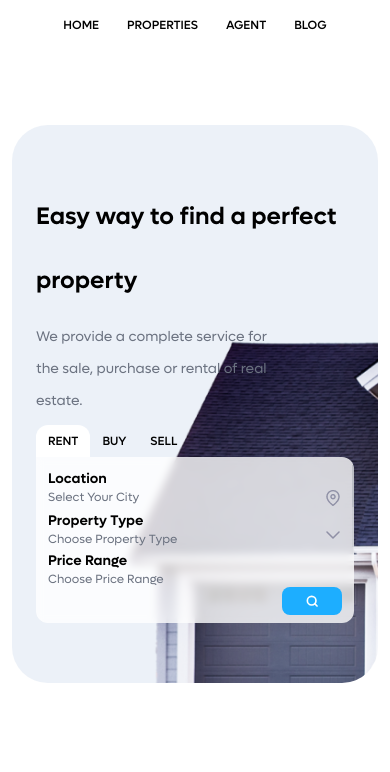
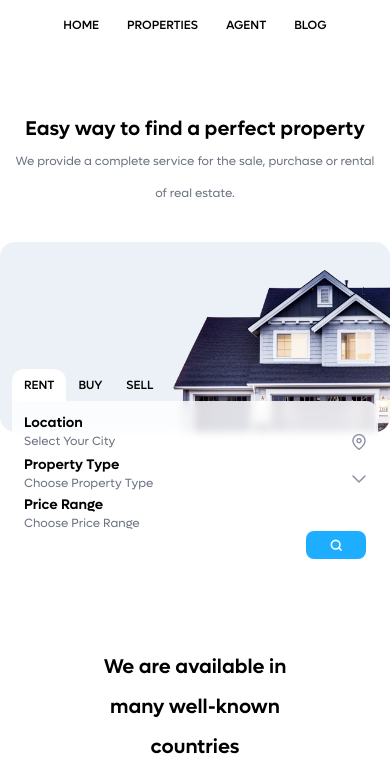
Before and after one commit to Nemure231/landing-page-2, a plain HTML site: page index.html in a window 390 px wide. Shown: the part 69-841 px from the top of the page. Drawn offline with nearby package versions, Linux system fonts and the light colour scheme; files whose address does not match are found by name.

Commit message:
fix responsive design in mobile res

```diff
--- a/index.html
+++ b/index.html
@@ -5,7 +5,8 @@
     <meta charset="UTF-8">
     <meta name="viewport" content="width=device-width, initial-scale=1.0">
 
-    <link rel="stylesheet" href="./assets/base/tailwindcss/output.css">
+    <!-- <link rel="stylesheet" href="./assets/base/tailwindcss/output.css"> -->
+    <script src="https://cdn.tailwindcss.com"></script>
     <link rel="stylesheet" href="https://cdnjs.cloudflare.com/ajax/libs/font-awesome/5.15.4/css/all.min.css"
         integrity="sha512-1ycn6IcaQQ40/MKBW2W4Rhis/DbILU74C1vSrLJxCq57o941Ym01SwNsOMqvEBFlcgUa6xLiPY/NS5R+E6ztJQ=="
         crossorigin="anonymous" referrerpolicy="no-referrer" />
@@ -21,6 +22,7 @@
             font-family: 'lufga-sb';
             src: url('./assets/font/lufga/lufga_semibold.otf') format("opentype");
         }
+
         @font-face {
             font-family: 'lufga-r';
             src: url('./assets/font/lufga/lufga_regular.otf') format("opentype");
@@ -85,25 +87,38 @@
         <!-- Section One -->
 
         <section class="max-w-6xl h-auto mx-auto relative">
-            <div class="bg-cover bg-clip-content p-3 bg-no-repeat lg:bg-right md:bg-center bg-center rounded-[3rem] h-auto w-full"
+            <div class="lg:bg-cover md:bg-cover sm:bg-cover bg-contain bg-clip-content lg:p-2 md:p-2 sm:p-2 p-0 bg-no-repeat lg:bg-right md:bg-center bg-center rounded-[3rem] h-auto w-full"
                 style="background-image: url('./assets/img/section_1/img_1.png');">
-                <div class="lg:py-28 lg:px-20 md:py-16 md:px-6 sm:py-12 sm:px-6 py-12 px-3">
+                <div class="lg:hidden md:hidden sm:hidden block -mb-14">
+
+                    <h1 class="px-3 text-center text-xl custom-font-lufga-semibold"
+                    style="line-height: 2rem;">
+                    Easy way to find a perfect property
+                </h1>
+                <div class="px-3 text-center custom-font-lufga-regular text-gray-500 text-xs w-full h-max leading-relaxed"
+                style="line-height: 2rem;">
+                We provide a complete service for the sale,
+                purchase or rental of real estate.
+            </div>
+                </div>
+                <div class="lg:py-28 lg:px-20 md:py-16 md:px-6 sm:py-12 sm:px-6 py-48 px-3">
                     <div class="flex flex-wrap flex-col p-3">
-                        <div class="lg:w-1/2 md:w-3/5 sm:w-3/5 w-full h-auto lg:mb-10 md:mb-10 sm:mb-3 mb-2">
+                        <div
+                            class="lg:block md:block sm:block hidden lg:w-1/2 md:w-3/5 sm:w-3/5 w-full h-auto lg:mb-10 md:mb-10 sm:mb-3 mb-2">
                             <h1 class="lg:text-5xl md:text-4xl sm:text-3xl text-2xl custom-font-lufga-semibold"
                                 style="line-height: 4rem;">
                                 Easy way to find a perfect property
                             </h1>
                         </div>
-                        <div
-                            class="flex-1 custom-font-lufga-regular text-gray-500 lg:text-lg md:text-lg text-sm lg:w-2/5 md:w-2/5 sm:w-2/5 w-3/4 h-max leading-relaxed lg:mb-10 md:mb-10 sm:mb-3 mb-2"
+                        <div class="lg:block md:block sm:block hidden flex-1 custom-font-lufga-regular text-gray-500 lg:text-lg md:text-lg text-sm lg:w-2/5 md:w-2/5 sm:w-2/5 w-3/4 h-max leading-relaxed lg:mb-10 md:mb-10 sm:mb-3 mb-2"
                             style="line-height: 2rem;">
                             We provide a complete service for the sale,
                             purchase or rental of real estate.
                         </div>
 
-                        <div class="flex-1 lg:w-11/12 md:w-11/12 w-full">
-                            <div class="flex flex-row font-light lg:text-sm md:text-sm text-xs custom-font-lufga-medium">
+                        <div class="lg:block md:block sm:block hidden flex-1 lg:w-11/12 md:w-11/12 w-full">
+                            <div
+                                class="flex flex-row font-light lg:text-sm md:text-sm text-xs custom-font-lufga-medium">
                                 <button class="bg-white lg:px-6 md:px-6 px-3 py-2 uppercase rounded-t-xl">
                                     Rent
                                 </button>
@@ -175,11 +190,82 @@
         </section>
         <!-- End Section One -->
 
+        <!-- Section one.Two -->
+        <section class="lg:hidden md:hidden sm:hidden block max-w-xl h-auto mx-auto relative -mt-48 px-3">
+            <div class="w-full">
+                <div class="flex flex-row text-xs custom-font-lufga-medium">
+                    <button class="bg-white px-3 py-2 uppercase rounded-t-xl">
+                        Rent
+                    </button>
+                    <button class="bg-transparent px-3 py-2 uppercase rounded-none">
+                        Buy
+                    </button>
+                    <button class="bg-transparent px-3 py-2 uppercase rounded-tr-xl">
+                        Sell
+                    </button>
+                </div>
+                <div
+                    class="flex flex-col py-2 rounded-b-xl rounded-tr-xl backdrop-blur-sm bg-white/80 ">
+                    <div class="px-3 flex-1">
+                        <span class="lg:text-base md:text-base text-sm custom-font-lufga-semibold">
+                            Location
+                        </span>
+                        <div class="text-xs flex">
+                            <div class="flex-1 text-gray-500 custom-font-lufga-regular">
+                                Select Your City
+                            </div>
+                            <div class="flex-none">
+                                <img class="w-auto h-auto" src="./assets/img/section_1/img_2.png" alt="">
+                            </div>
+                        </div>
+                    </div>
+                    <div class="px-3 flex-1 ">
+                        <span class="custom-font-lufga-semibold text-sm">
+                            Property Type
+                        </span>
+                        <div class="text-xs flex">
+                            <div class="flex-1 text-gray-500 custom-font-lufga-regular">
+                                Choose Property Type
+                            </div>
+                            <div class="flex-none">
+                                <img class="w-auto h-auto"
+                                    src="./assets/img/section_1/img_4.svg" alt="">
+                            </div>
+                        </div>
+                    </div>
+                    <div class="px-3 flex-1">
+                        <span class="custom-font-lufga-semibold text-sm">
+                            Price Range
+                        </span>
+                        <div class="custom-font-lufga-regular text-gray-500 text-xs">
+                            Choose Price Range
+                        </div>
+                    </div>
+                    <div class="px-3 flex-none">
+                        <div
+                            class="flex justify-end items-center">
+                            <button
+                                class="bg-[#1DAEFF] rounded-lg px-6 py-2">
+                                <img class="h-auto w-3" src="./assets/img/section_1/img_3.svg"
+                                    alt="">
+
+                            </button>
+
+                        </div>
+
+                    </div>
+                </div>
+            </div>
+
+
+        </section>
+        <!-- Endd Section One.Two -->
+
         <!-- Section two -->
         <section class="lg:max-w-5xl max-w-xl h-auto mx-auto relative my-20">
             <div class="lg:w-2/5 md:w-1/2 sm:w-2/5 w-3/5 mb-12 flex flex-col justify-center mx-auto">
                 <div class="custom-font-lufga-semibold lg:text-3xl md:text-2xl text-xl text-center leading-relaxed"
-                 style="line-height: 2.5rem;">
+                    style="line-height: 2.5rem;">
                     We are available in many
                     well-known countries
                 </div>
@@ -513,8 +599,7 @@
                                 Real Estate
                             </div>
                         </div>
-                        <div
-                            class="flex-1 custom-font-lufga-regular lg:text-lg md:text-lg text-sm lg:w-2/5 md:w-2/5 sm:w-2/5 w-3/4 h-max leading-relaxed lg:mb-10 md:mb-10 sm:mb-3 mb-2"
+                        <div class="flex-1 custom-font-lufga-regular lg:text-lg md:text-lg text-sm lg:w-2/5 md:w-2/5 sm:w-2/5 w-3/4 h-max leading-relaxed lg:mb-10 md:mb-10 sm:mb-3 mb-2"
                             style="line-height: 2rem;">
                             We provide a complete service for the sale,
                             purchase or rental of real estate.
```
